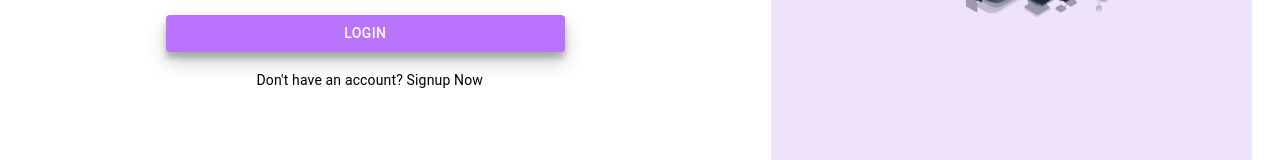
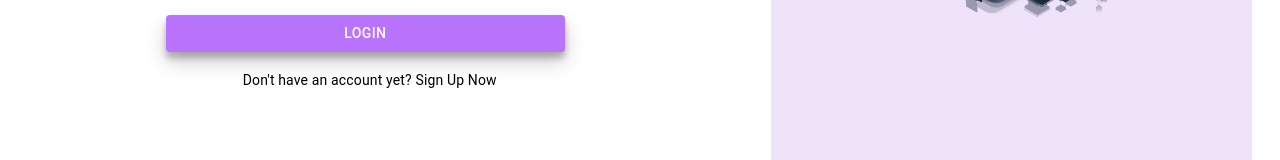
Before and after one commit to fuatkeles/product-app, a React app in the folder product-app-v1/: page /login in a window 1280 px wide. Shown: the part 461-621 px from the top of the page. Built offline with nearby package versions, Linux system fonts and the light colour scheme; the HTML template or start-up script is replaced by a standard one.

Commit message:
text-fixing

```diff
--- a/product-app-v1/src/pages/Login.jsx
+++ b/product-app-v1/src/pages/Login.jsx
@@ -66,7 +66,7 @@ const Login = () => {
           </Button>
         </form>
         <Typography className='signupText' variant="body2" gutterBottom onClick={handleSignupClick}>
-          Don't have an account? Signup Now
+          Don't have an account yet? Sign Up Now
         </Typography>
       </div>
       <div className="imageContainer">
--- a/product-app-v1/src/pages/Signup.jsx
+++ b/product-app-v1/src/pages/Signup.jsx
@@ -88,7 +88,7 @@ const Signup = () => {
             className="signupInput"
           />
           <Button type="submit" variant="contained" color="primary" className="signupButton">
-            Signup
+            Sign Up
           </Button>
         </form>
         <Typography variant="body2" className="loginRedirect" onClick={handleLoginRedirect}>
```
